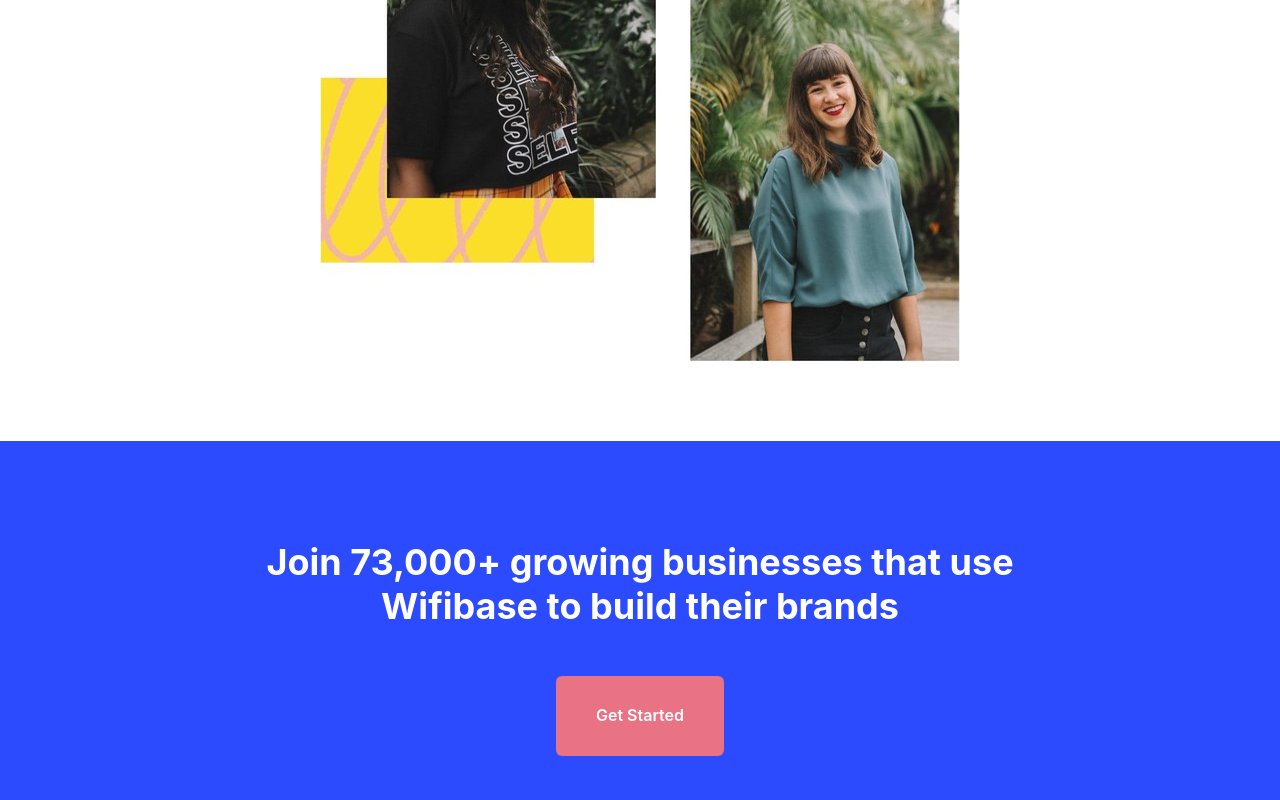
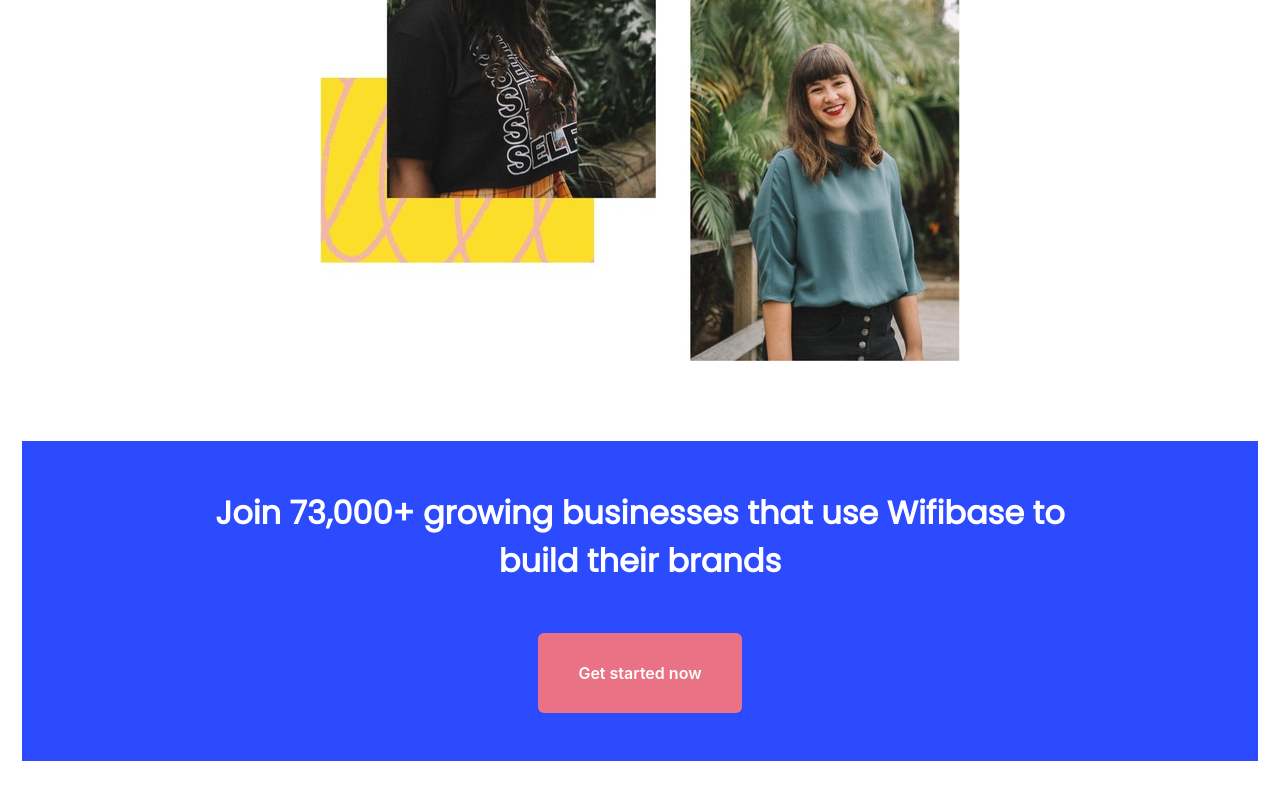
Before and after one commit to Kiddo-prog/wifibase-, a Next.js app: page /about in a window 1280 px wide. Shown: the part 1862-2662 px from the top of the page. After the commit the page ends 2623 px from the top, so only its background shows below. Built offline with nearby package versions, Linux system fonts and the light colour scheme.

Commit message:
Modified Joinustoday section

```diff
--- a/components/AboutPage/AboutSection.js
+++ b/components/AboutPage/AboutSection.js
@@ -99,9 +99,16 @@ export const Staff = () => {
 export const JoinUsToday = () => {
     return(
         <Stack justifyContent={'center'} alignItems={'center'}>
-            <Box bgColor={'rgb(44, 75, 255)'} padding={'100px'}>
+            <Box bgColor={'rgb(44, 75, 255)'} padding={12}>
                 <VStack>
-                    <Heading textAlign={'center'} color={'white'} w={'80%'} mb={10}>
+                    <Heading
+                        textAlign={'center'}
+                        color={'white'}
+                        w={{base: '100%', md: '80%', lg: '80%'}}
+                        mb={10}
+                        fontFamily={"'Poppins', sans-serif"}
+                        fontSize={{base: '1em', md: '1.5em', lg: '2em'}}
+                        lineHeight={'1.5em'}>
                         Join 73,000+ growing businesses that use Wifibase to build their brands
                     </Heading>
                     <Button
@@ -110,7 +117,7 @@ export const JoinUsToday = () => {
                         color={'white'}
                         _hover={{bgColor: "pink.300"}}
                         >
-                        Get Started
+                        Get started now
                     </Button>
                 </VStack>
             </Box>
```
